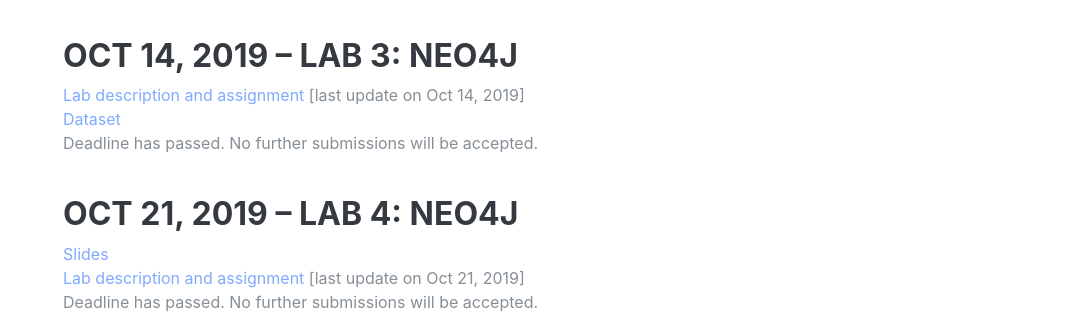
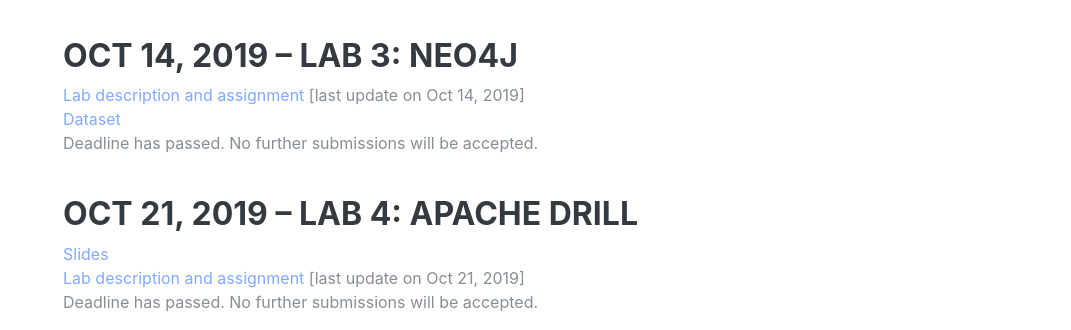
Before and after one commit to pawello3/personal_website, a website: page teaching/index.html in a window 1280 px wide. Shown: the part 745-1075 px from the top of the page, without its empty margins (209-1280 px from the left). Drawn offline with Linux system fonts and the light colour scheme; files that its build step writes are made by us from their sources; files whose address does not match are found by name; a web font is replaced by a local one.

Commit message:
Fixing the name of Lab 4

```diff
--- a/teaching/index.html
+++ b/teaching/index.html
@@ -167,7 +167,7 @@
 
     <br>
 
-    <h3>Oct 21, 2019 &ndash; Lab 4: Neo4j</h3>
+    <h3>Oct 21, 2019 &ndash; Lab 4: Apache Drill</h3>
     <h5></h5>
     <a href="2019_2020_Big_Data_Architectures/lab_4_slides.pdf">Slides</a><br>
     <a href="2019_2020_Big_Data_Architectures/lab_4.pdf">Lab description and assignment</a> [last update on Oct 21, 2019]<br>
```
